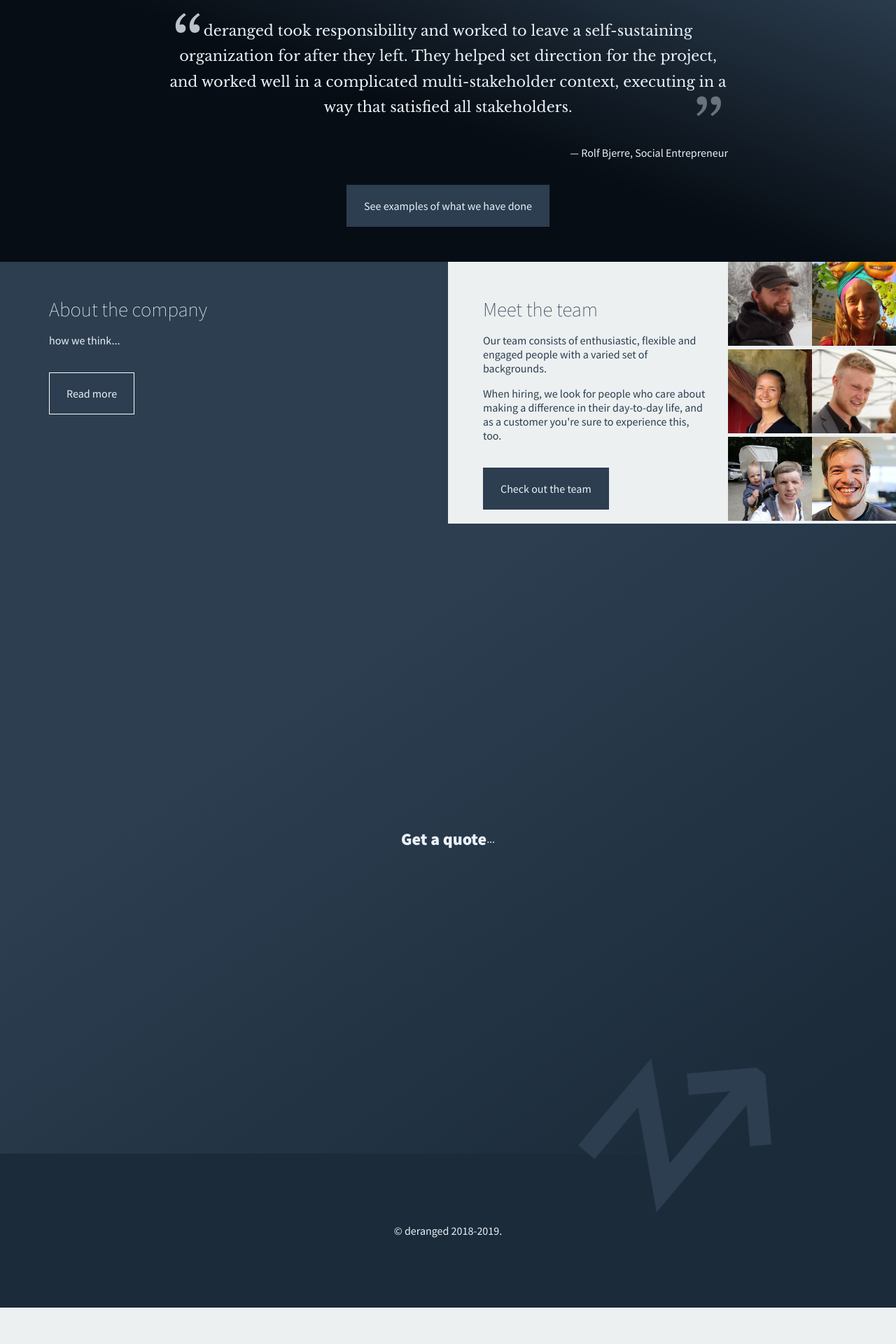
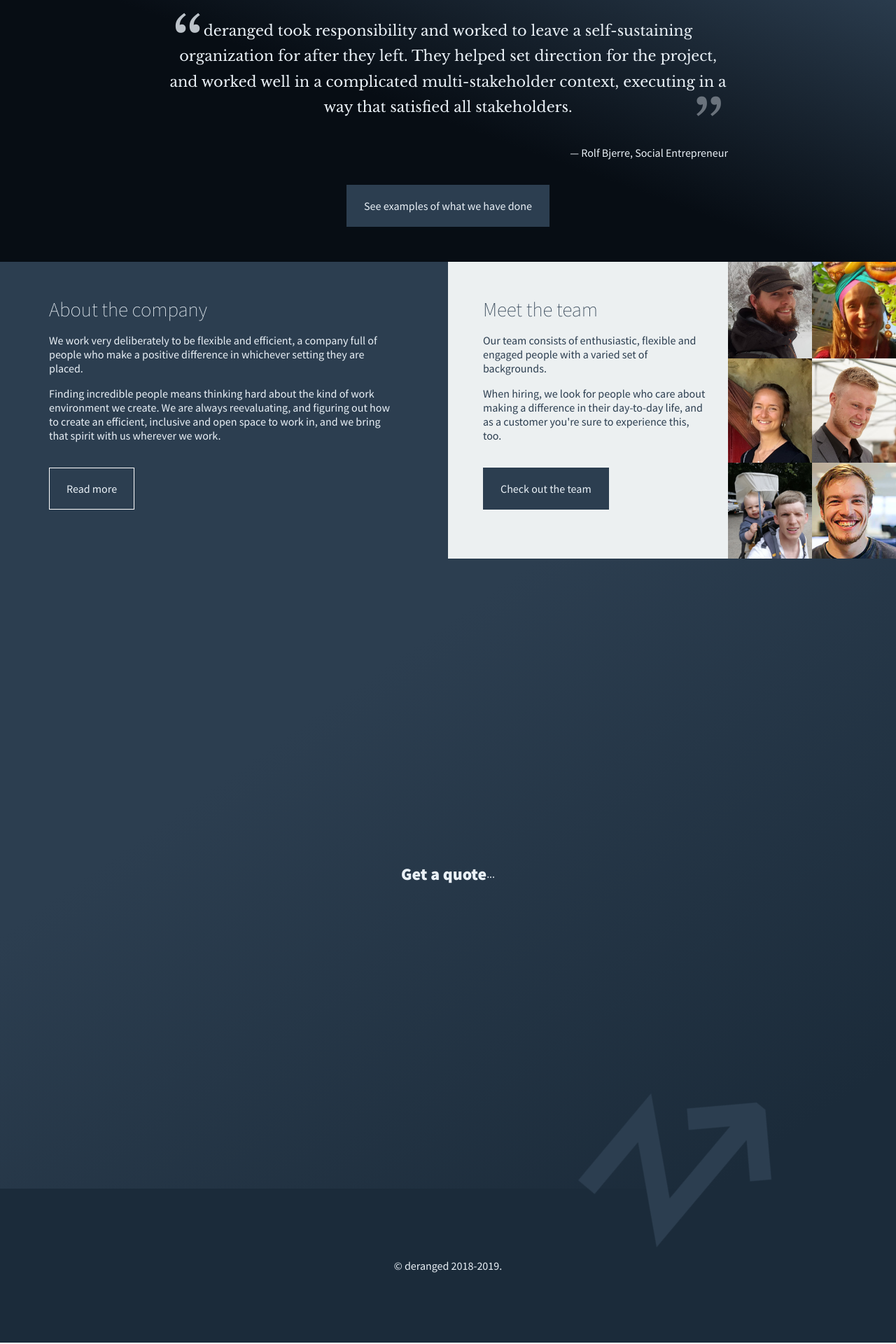
Before and after one commit to derangeddk/deranged.dk, a Jekyll site: the page built from index.html, in a window 1280 px wide. Shown: the part 1945-3865 px from the top of the page at 70% size. Built offline with Jekyll 4.4.1, drawn with Linux system fonts in a browser that asks for light colours; before the commit the page ends 3815 px from its top, so only the background shows below that.

Commit message:
how we think section

```diff
--- a/index.html
+++ b/index.html
@@ -315,6 +315,9 @@ title: Let's start building your software 🗲 deranged
         background: #2c3e50;
         color: #eaf1f7;
     }
+    .how-we-think-section p {
+        max-width: 500px;
+    }
     .how-we-think-section h1, .who-we-are-section h1 {
         font-size: 1.8em;
         font-weight: 200;
@@ -348,12 +351,16 @@ title: Let's start building your software 🗲 deranged
     }
     .who-we-are-section .team-photos img {
         width: 120px;
-        height: 120px;
+        height: 100%;
+        min-height: 120px;
         object-fit: cover;
     }
     .who-we-are-content {
         text-align: left;
         padding-top: 50px;
+    }
+    .who-we-are-content p {
+        max-width: 500px;
     }
     .who-we-are-content .read-more {
         background: #2c3e50;
@@ -393,7 +400,13 @@ title: Let's start building your software 🗲 deranged
     </section>
     <section class="how-we-think-section">
         <h1>About the company</h1>
-        <p>how we think...</p>
+        <p>
+            We work very deliberately to be flexible and efficient, a company full of people who make a positive difference in whichever setting they are placed.
+        </p>
+        <p>
+            Finding incredible people means thinking hard about the kind of work environment we create.
+            We are always reevaluating, and figuring out how to create an efficient, inclusive and open space to work in, and we bring that spirit with us wherever we work.
+        </p>
         <a href="/how-we-think/" class="read-more">Read more</a>
     </section>
 </section>
```
